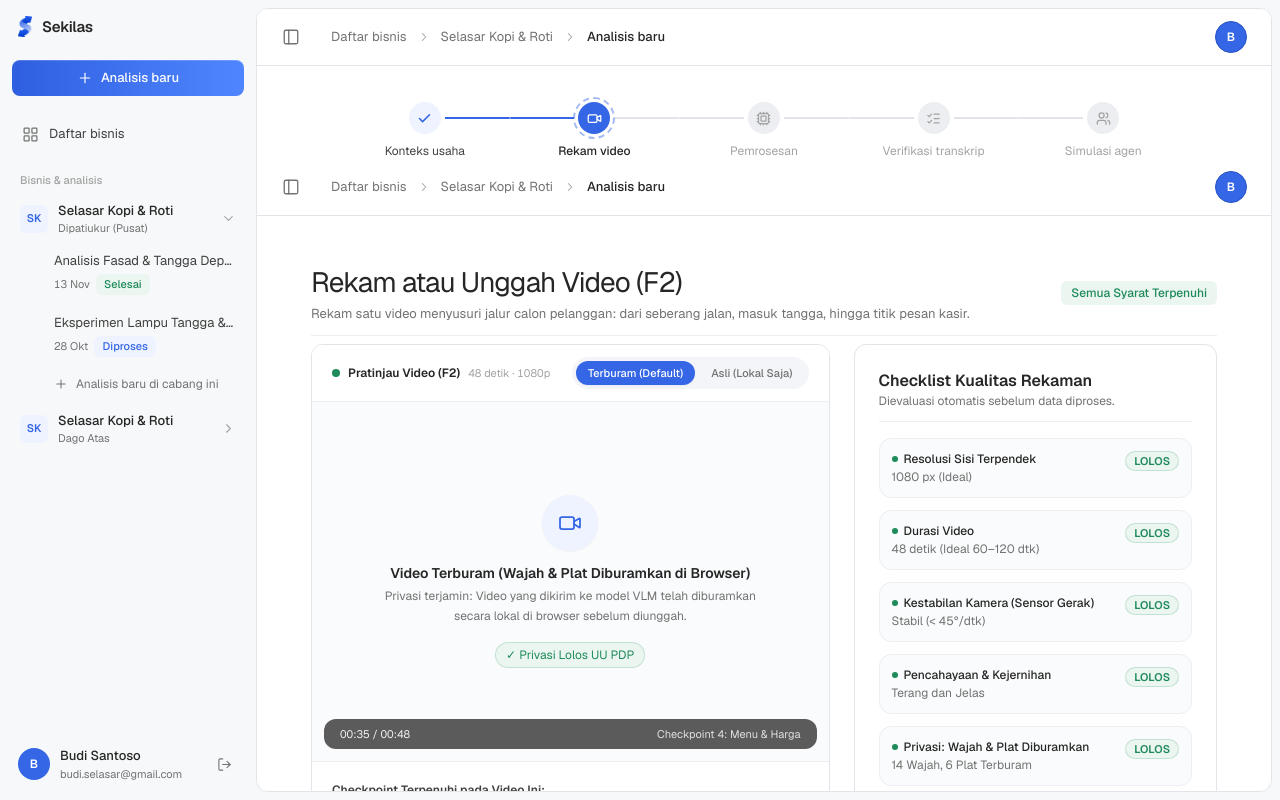
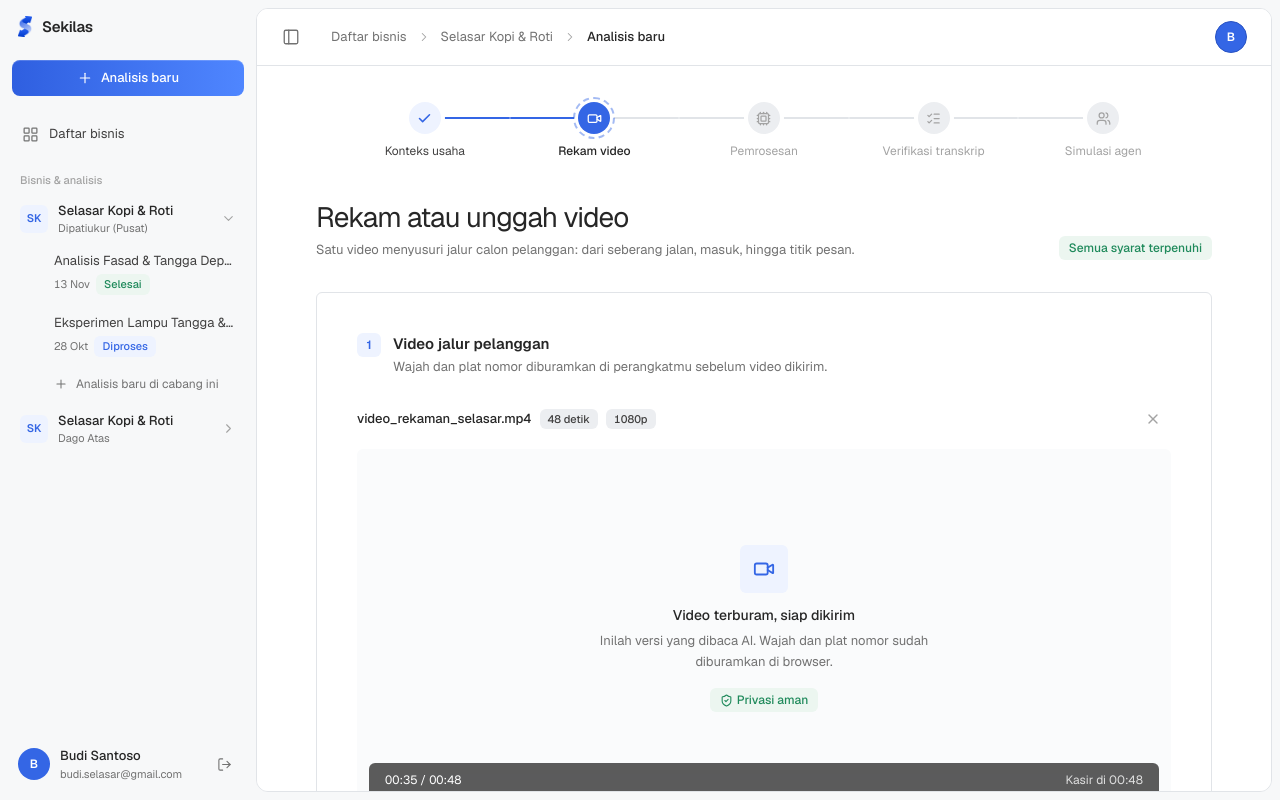
Before and after one commit to inRiza/Sekilas, a Next.js app in the folder fe/: page /business/analysis/video in a window 1280 px wide. Built offline with nearby package versions, Linux system fonts and the light colour scheme.

Commit message:
feat(wizard): restyle video capture checklist step
Present recording guidance as numbered cards inside the shared shell layout.

```diff
--- a/fe/src/app/business/analysis/video/page.tsx
+++ b/fe/src/app/business/analysis/video/page.tsx
@@ -1,216 +1,264 @@
 'use client';
 
-import React, { useState, Suspense } from 'react';
-import Link from 'next/link';
-import { useParams, useRouter } from 'next/navigation';
-import { AppNavbar } from '@/components/layout/app-navbar';
-import { Card } from '@/components/ui/card';
+import { Check, ShieldCheck, Upload, Video, X } from 'lucide-react';
+import { useRouter } from 'next/navigation';
+import React, { Suspense, useRef, useState } from 'react';
+
+import { Badge } from '@/components/ui/badge';
+import { Input, Label } from '@/components/ui/form';
 import { Button } from '@/components/ui/button';
-import { Badge } from '@/components/ui/badge';
-import { CheckIcon, ArrowRightIcon, ArrowLeftIcon, VideoIcon } from '@/components/ui/icons';
+import { ArrowLeftIcon, ArrowRightIcon } from '@/components/ui/icons';
 
-const CHECKPOINTS = [
-  { id: 'cp1', label: '1. Terlihat dari jalan', time: '00:04' },
-  { id: 'cp2', label: '2. Pintu / Tangga ruko', time: '00:18' },
-  { id: 'cp3', label: '3. Penanda / Papan plang', time: '00:26' },
-  { id: 'cp4', label: '4. Area menu & harga', time: '00:35' },
-  { id: 'cp5', label: '5. Titik pesan kasir', time: '00:48' },
+const VIDEO_DURATION = '00:48';
+
+/** 'mm:ss' -> detik; null bila format salah. */
+function toSeconds(value: string): number | null {
+  const m = /^(\d{1,2}):([0-5]\d)$/.exec(value.trim());
+  return m ? Number(m[1]) * 60 + Number(m[2]) : null;
+}
+
+/** Hasil cek kualitas otomatis sebelum video diproses. */
+const QUALITY_CHECKS = [
+  { label: 'Resolusi sisi terpendek', value: '1080 px, ideal' },
+  { label: 'Durasi video', value: '48 detik, disarankan 60–120 detik' },
+  { label: 'Kestabilan kamera', value: 'Stabil, putaran di bawah 45°/detik' },
+  { label: 'Pencahayaan & kejernihan', value: 'Terang dan jelas' },
+  { label: 'Privasi wajah & plat nomor', value: '14 wajah dan 6 plat diburamkan' },
 ];
 
+/** Judul bagian di dalam satu container (pemisah antar-bagian), sama dengan halaman Konteks usaha. */
+function SectionTitle({ n, title, description }: { n: number; title: string; description: string }) {
+  return (
+    <div className="mb-6 flex items-start gap-3">
+      <span className="grid size-6 shrink-0 place-items-center rounded-md bg-primary-10 text-[12px] font-semibold text-primary-40">
+        {n}
+      </span>
+      <div>
+        <h2 className="text-[15px] font-semibold text-ink">{title}</h2>
+        <p className="mt-0.5 text-[13px] text-muted">{description}</p>
+      </div>
+    </div>
+  );
+}
+
 function VideoUploadInner() {
-  const params = useParams();
   const router = useRouter();
-  const analysisId = (params?.id as string) || 'selasar-kopi';
+  const inputRef = useRef<HTMLInputElement>(null);
 
-  const [blurMode, setBlurMode] = useState<'blurred' | 'raw'>('blurred');
-  const [videoFile, setVideoFile] = useState<string | null>('video_rekaman_selasar.mp4');
-  const [isRecordingSimulated, setIsRecordingSimulated] = useState(false);
+  // UI saja: video contoh sudah "terunggah"; belum terhubung ke backend.
+  const [videoName, setVideoName] = useState<string | null>('video_rekaman_selasar.mp4');
+  const [dragging, setDragging] = useState(false);
 
-  // Evaluasi Kualitas Video (Checklist per baris)
-  const qualityChecks = [
-    { label: 'Resolusi Sisi Terpendek', val: '1080 px (Ideal)', pass: true },
-    { label: 'Durasi Video', val: '48 detik (Ideal 60–120 dtk)', pass: true },
-    { label: 'Kestabilan Kamera (Sensor Gerak)', val: 'Stabil (< 45°/dtk)', pass: true },
-    { label: 'Pencahayaan & Kejernihan', val: 'Terang dan Jelas', pass: true },
-    { label: 'Privasi: Wajah & Plat Diburamkan', val: '14 Wajah, 6 Plat Terburam', pass: true },
-  ];
+  const [cashierTime, setCashierTime] = useState(VIDEO_DURATION);
 
-  const handleNext = () => {
-    router.push(`/business/analysis/proses`);
+  const hasVideo = videoName !== null;
+  const cashierSec = toSeconds(cashierTime);
+  const cashierValid = cashierSec !== null && cashierSec <= (toSeconds(VIDEO_DURATION) ?? 0);
+  const canContinue = hasVideo && cashierValid;
+
+  const pickFile = (f: File | undefined) => {
+    if (f && f.type.startsWith('video/')) setVideoName(f.name);
   };
 
   return (
-    <div className="min-h-screen bg-white flex flex-col justify-between">
-      <AppNavbar mode="wizard" currentStep={2} analysisId={analysisId} />
-
-      <main className="section flex-1 py-8 sm:py-12">
-        <div className="col space-y-6">
-        <div className="flex flex-col sm:flex-row sm:items-center justify-between gap-4 mb-2 pb-3 border-b border-hairline">
+    <div className="flex min-h-full flex-col bg-white">
+      <main className="flex-1 px-4 pb-16 pt-10 sm:px-6">
+        <div className="mx-auto w-full max-w-4xl space-y-8">
+          {/* Judul halaman */}
+          <div className="flex flex-col justify-between gap-3 sm:flex-row sm:items-end">
             <div>
-            <h1 className="text-2xl sm:text-[28px] font-normal tracking-[-0.03em] text-ink">
-              Rekam atau Unggah Video (F2)
-            </h1>
-            <p className="text-xs sm:text-[13px] text-muted mt-1">
-              Rekam satu video menyusuri jalur calon pelanggan: dari seberang jalan, masuk tangga, hingga titik pesan kasir.
+              <h1 className="text-2xl font-normal tracking-[-0.03em] text-ink sm:text-[28px]">Rekam atau unggah video</h1>
+              <p className="mt-1 text-[13px] text-muted">
+                Satu video menyusuri jalur calon pelanggan: dari seberang jalan, masuk, hingga titik pesan.
               </p>
             </div>
-          <Badge variant="impact" size="md">Semua Syarat Terpenuhi</Badge>
+            <Badge variant={hasVideo ? 'impact' : 'primary'} size="md">
+              {hasVideo ? 'Semua syarat terpenuhi' : 'Belum ada video'}
+            </Badge>
           </div>
 
-        <div className="grid grid-cols-1 lg:grid-cols-12 gap-6 items-start">
-          {/* Kolom Kiri: Video Preview & Checkpoints (7 Kolom) */}
-          <div className="lg:col-span-7 space-y-6">
-            <Card padded={false} className="overflow-hidden">
-              {/* Header Video Box */}
-              <div className="flex items-center justify-between px-5 py-3 border-b border-hairline bg-surface">
+          <div className="rounded-md border border-line bg-white">
+            <div className="space-y-12 p-6 sm:p-10">
+              {/* 1. Video */}
+              <section>
+                <SectionTitle
+                  n={1}
+                  title="Video jalur pelanggan"
+                  description="Wajah dan plat nomor diburamkan di perangkatmu sebelum video dikirim."
+                />
+
+                <input
+                  ref={inputRef}
+                  type="file"
+                  accept="video/*"
+                  className="hidden"
+                  onChange={(e) => pickFile(e.target.files?.[0])}
+                />
+
+                {hasVideo ? (
+                  <div className="space-y-3">
+                    {/* Baris info file + pilihan tampilan */}
+                    <div className="flex flex-col gap-3 sm:flex-row sm:items-center sm:justify-between">
+                      <div className="flex min-w-0 items-center gap-2">
+                        <span className="truncate text-[13px] font-medium text-ink">{videoName}</span>
+                        <Badge>48 detik</Badge>
+                        <Badge>1080p</Badge>
+                      </div>
                       <div className="flex items-center gap-2">
-                  <span className="w-2 h-2 rounded-full bg-impact" />
-                  <span className="text-xs font-semibold text-ink">Pratinjau Video (F2)</span>
-                  <span className="font-mono text-[11px] text-subtle">48 detik · 1080p</span>
-                </div>
-                {/* Toggle Blur Mode */}
-                <div className="flex items-center gap-1 rounded-full bg-bg p-1 text-[11px]">
                         <button
                           type="button"
-                    onClick={() => setBlurMode('blurred')}
-                    className={`rounded-full px-3 py-1 font-medium transition ${
-                      blurMode === 'blurred'
-                        ? 'bg-primary-40 text-white shadow-xs'
-                        : 'text-muted hover:text-ink'
-                    }`}
+                          onClick={() => setVideoName(null)}
+                          aria-label="Hapus video"
+                          className="grid size-9 place-items-center rounded-md text-subtle transition-colors hover:bg-friction-10 hover:text-friction"
                         >
-                    Terburam (Default)
-                  </button>
-                  <button
-                    type="button"
-                    onClick={() => setBlurMode('raw')}
-                    className={`rounded-full px-3 py-1 font-medium transition ${
-                      blurMode === 'raw'
-                        ? 'bg-surface text-ink shadow-xs border border-line'
-                        : 'text-muted hover:text-ink'
-                    }`}
-                  >
-                    Asli (Lokal Saja)
+                          <X size={16} />
                         </button>
                       </div>
                     </div>
 
-              {/* Viewport Layar Video Mockup */}
-              <div className="relative w-full h-[360px] bg-panel flex items-center justify-center overflow-hidden border-b border-hairline">
-                <div className="text-center p-6">
-                  <div className="w-14 h-14 rounded-full bg-primary-10 text-primary-40 flex items-center justify-center mx-auto mb-3 shadow-xs">
-                    <VideoIcon size={24} />
-                  </div>
-                  <p className="text-sm font-semibold text-ink">
-                    {blurMode === 'blurred'
-                      ? 'Video Terburam (Wajah & Plat Diburamkan di Browser)'
-                      : 'Video Asli Mentah (Hanya Tersimpan di Perangkat)'}
+                    {/* Pratinjau */}
+                    <div className="relative flex h-[360px] w-full items-center justify-center overflow-hidden rounded-md bg-panel">
+                      <div className="px-6 text-center">
+                        <span className="mx-auto mb-3 grid size-12 place-items-center rounded-md bg-primary-10 text-primary-40">
+                          <Video size={22} />
+                        </span>
+                        <p className="text-[14px] font-medium text-ink">
+                          Video terburam, siap dikirim
                         </p>
-                  <p className="text-xs text-muted max-w-sm mt-1 mx-auto leading-relaxed">
-                    Privasi terjamin: Video yang dikirim ke model VLM telah diburamkan secara lokal di browser sebelum diunggah.
+                        <p className="mx-auto mt-1 max-w-sm text-[13px] leading-relaxed text-muted">
+                          Inilah versi yang dibaca AI. Wajah dan plat nomor sudah diburamkan di browser.
                         </p>
-                  <div className="mt-4 flex items-center justify-center gap-2">
-                    <span className="font-mono text-xs text-impact bg-impact-10 px-2.5 py-1 rounded-full border border-impact/20">
-                      ✓ Privasi Lolos UU PDP
-                    </span>
+                        <div className="mt-4 flex justify-center">
+                          <Badge variant="impact" size="md">
+                            <ShieldCheck size={13} />
+                            Privasi aman
+                          </Badge>
                         </div>
                       </div>
 
-                {/* Indikator Checkpoint Overlay */}
-                <div className="absolute bottom-3 left-3 right-3 flex items-center justify-between bg-ink/75 backdrop-blur-md px-4 py-2 rounded-xl text-white text-xs">
-                  <span className="font-mono text-[11px] text-white/90">00:35 / 00:48</span>
-                  <span className="text-[11px] text-white/80">Checkpoint 4: Menu & Harga</span>
+                      <div className="absolute inset-x-3 bottom-3 flex items-center justify-between rounded-md bg-ink/75 px-4 py-2 text-[12px] text-white backdrop-blur-md">
+                        <span className="tabular-nums">00:35 / {VIDEO_DURATION}</span>
+                        <span className="text-white/80">{cashierValid ? `Kasir di ${cashierTime}` : 'Kasir belum ditandai'}</span>
                       </div>
                     </div>
+                  </div>
+                ) : (
+                  <button
+                    type="button"
+                    onClick={() => inputRef.current?.click()}
+                    onDragOver={(e) => {
+                      e.preventDefault();
+                      setDragging(true);
+                    }}
+                    onDragLeave={() => setDragging(false)}
+                    onDrop={(e) => {
+                      e.preventDefault();
+                      setDragging(false);
+                      pickFile(e.dataTransfer.files?.[0]);
+                    }}
+                    className={`flex h-[260px] w-full flex-col items-center justify-center gap-2 rounded-md border border-dashed px-4 text-center transition-colors ${
+                      dragging ? 'border-primary-40 bg-primary-10' : 'border-[#c9ced6] bg-panel hover:bg-hover'
+                    }`}
+                  >
+                    <span className="grid size-10 place-items-center rounded-md bg-white text-primary-40">
+                      <Upload size={18} />
+                    </span>
+                    <span className="text-[13px] font-medium text-ink">
+                      Tarik video ke sini atau <span className="text-primary-40">pilih file</span>
+                    </span>
+                    <span className="max-w-md text-[12px] text-muted">
+                      Rekam dengan kamera ponsel sambil berjalan pelan, lalu unggah. Durasi 20 detik sampai 3 menit.
+                    </span>
+                  </button>
+                )}
+              </section>
 
-              {/* Daftar Checkpoint di Layar */}
-              <div className="p-5 bg-surface">
-                <h3 className="text-xs font-semibold text-ink-soft mb-3">
-                  Checkpoint Terpenuhi pada Video Ini:
-                </h3>
-                <div className="grid grid-cols-1 sm:grid-cols-2 gap-2.5">
-                  {CHECKPOINTS.map((cp) => (
-                    <div
-                      key={cp.id}
-                      className="flex items-center justify-between rounded-xl bg-panel border border-hairline px-3 py-2 text-xs"
-                    >
-                      <span className="font-medium text-ink flex items-center gap-1.5">
-                        <CheckIcon size={14} className="text-impact" /> {cp.label}
+              {/* 2. Titik pesan / kasir */}
+              <section>
+                <SectionTitle
+                  n={2}
+                  title="Titik pesan/kasir"
+                  description="Satu-satunya titik yang perlu kamu tandai. Ini akhir jalur calon pelanggan."
+                />
+                <Label requiredText="wajib">Di menit berapa kasir atau titik pesan terlihat di video?</Label>
+                <div className="flex items-center gap-3">
+                  <div className="w-36 shrink-0">
+                  <Input
+                    value={cashierTime}
+                    onChange={(e) => setCashierTime(e.target.value)}
+                    placeholder="00:48"
+                    inputMode="numeric"
+                    className="tabular-nums"
+                  />
+                  </div>
+                  <span className="whitespace-nowrap text-[13px] text-muted">dari {VIDEO_DURATION}</span>
+                </div>
+                {!cashierValid && (
+                  <p className="mt-2 text-[12px] text-friction">Isi dengan format mm:dd, paling lambat {VIDEO_DURATION}.</p>
+                )}
+              </section>
+
+              {/* 3. Kualitas */}
+              <section>
+                <SectionTitle
+                  n={3}
+                  title="Pemeriksaan kualitas"
+                  description="Dicek otomatis sebelum video diproses menjadi transkrip dan Visual Twin."
+                />
+                <ul className="space-y-2">
+                  {QUALITY_CHECKS.map((qc) => (
+                    <li key={qc.label} className="flex items-center gap-3 rounded-md border border-line px-4 py-3">
+                      <span className="grid size-6 shrink-0 place-items-center rounded-md bg-impact-10 text-impact">
+                        <Check size={14} strokeWidth={2.5} />
                       </span>
-                      <span className="font-mono text-[11px] text-subtle">{cp.time}</span>
+                      <div className="min-w-0 flex-1">
+                        <p className="text-[13px] font-medium text-ink">{qc.label}</p>
+                        <p className="mt-0.5 text-[12px] text-muted">{qc.value}</p>
                       </div>
+                      <Badge variant="impact">Lolos</Badge>
+                    </li>
                   ))}
+                </ul>
+
+                <div className="mt-4 flex items-start gap-3 rounded-md bg-primary-10 p-4">
+                  <ShieldCheck size={16} className="mt-0.5 shrink-0 text-primary-40" />
+                  <p className="text-[13px] leading-relaxed text-ink-soft">
+                    Wajah dan plat nomor kendaraan diburamkan otomatis, sehingga tidak muncul di transkrip maupun model 3D.
+                  </p>
                 </div>
-              </div>
-            </Card>
+              </section>
             </div>
 
-          {/* Kolom Kanan: Evaluasi Checklist Kualitas (5 Kolom) */}
-          <div className="lg:col-span-5 space-y-6">
-            <Card>
-              <div className="border-b border-hairline pb-3 mb-4">
-                <h2 className="text-base font-semibold text-ink">Checklist Kualitas Rekaman</h2>
-                <p className="text-xs text-muted">Dievaluasi otomatis sebelum data diproses.</p>
-              </div>
-
-              <div className="space-y-3">
-                {qualityChecks.map((qc, i) => (
-                  <div
-                    key={i}
-                    className="flex items-start justify-between rounded-xl bg-panel border border-hairline p-3 text-xs"
+            {/* Kaki container: kembali & lanjut */}
+            <div className="flex flex-col-reverse gap-3 rounded-b-md bg-panel px-6 py-5 sm:flex-row sm:items-center sm:justify-between sm:px-10">
+              <Button
+                variant="secondary"
+                size="lg"
+                onClick={() => router.push('/business/analysis/konteks')}
+                className="justify-center !rounded-md"
               >
-                    <div>
-                      <p className="font-medium text-ink flex items-center gap-1.5">
-                        <span className="w-1.5 h-1.5 rounded-full bg-impact" />
-                        {qc.label}
-                      </p>
-                      <p className="text-muted mt-0.5">{qc.val}</p>
-                    </div>
-                    <span className="font-mono text-[11px] font-semibold text-impact bg-impact-10 px-2 py-0.5 rounded-full border border-impact/20 shrink-0">
-                      LOLOS
-                    </span>
-                  </div>
-                ))}
-              </div>
-
-              <div className="mt-5 rounded-xl bg-primary-10 p-3.5 border border-primary-20 text-xs text-ink-soft leading-relaxed">
-                <strong>Catatan Privasi (PRD Bagian 7):</strong> Wajah manusia dan plat nomor kendaraan otomatis di-masking sehingga tidak akan muncul di model 3D maupun transkrip visual.
-              </div>
-            </Card>
-
-            {/* Aksi Navigasi */}
-            <Card className="flex flex-col gap-3">
+                <ArrowLeftIcon size={16} /> Kembali ke konteks usaha
+              </Button>
               <Button
                 variant="primary"
                 size="lg"
-                onClick={handleNext}
-                className="w-full justify-center"
+                disabled={!canContinue}
+                onClick={() => canContinue && router.push('/business/analysis/proses')}
+                className="justify-center !rounded-md"
               >
-                Lanjut ke Pemrosesan VLM & 3D <ArrowRightIcon size={16} />
+                Lanjut ke pemrosesan <ArrowRightIcon size={16} />
               </Button>
-              <Link href={`/analisis/${analysisId}/konteks`} className="w-full">
-                <Button variant="secondary" size="md" className="w-full justify-center">
-                  <ArrowLeftIcon size={14} /> Kembali ke Form Konteks
-                </Button>
-              </Link>
-            </Card>
             </div>
           </div>
         </div>
       </main>
-
-      <footer className="border-t border-hairline py-6 text-center text-xs text-subtle">
-        <div className="col">
-          Sekilas © 2026 · Simulator Calon Pelanggan untuk UMKM Makanan
-        </div>
-      </footer>
     </div>
   );
 }
 
 export default function VideoUploadPage() {
   return (
-    <Suspense fallback={<div className="min-h-screen bg-white" />}>
+    <Suspense fallback={<div className="min-h-full bg-white" />}>
       <VideoUploadInner />
     </Suspense>
   );
```
Lines whose indentation alone changed are shown as unchanged.
